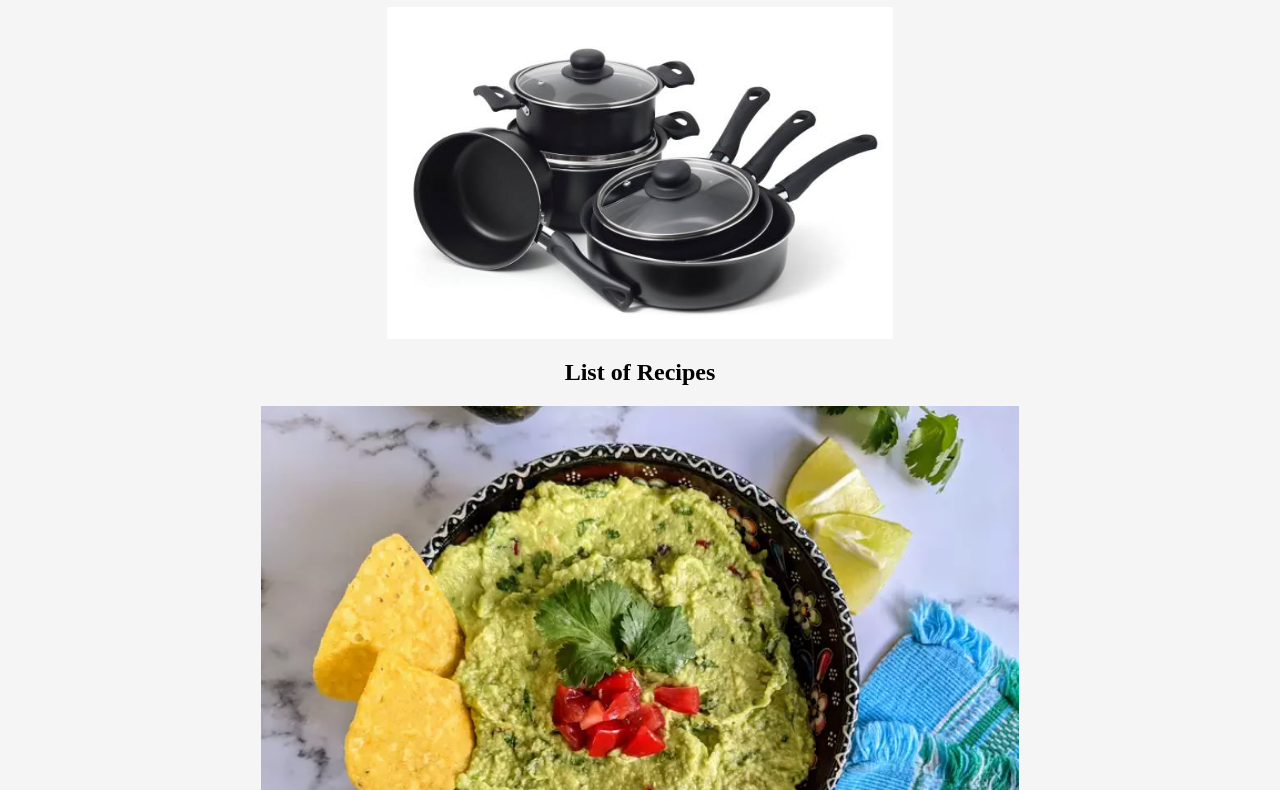
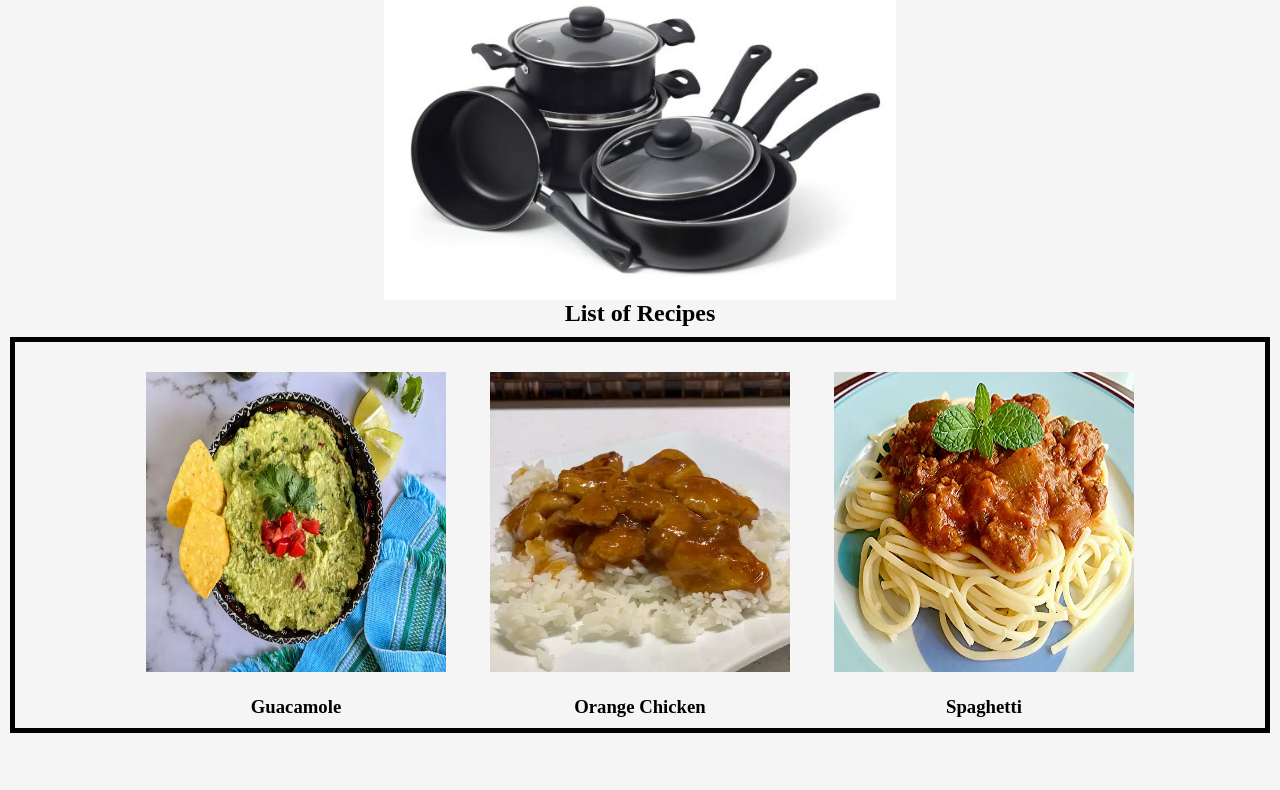
Before and after one commit to iambubbaq/odin_recipes, a plain HTML site: page index.html in a window 1280 px wide. Shown: the part 73-863 px from the top of the page. After the commit the page ends 816 px from the top, so only its background shows below. Drawn offline with Linux system fonts and the light colour scheme.

Commit message:
Add in-line recipe icons and borders

```diff
--- a/index.html
+++ b/index.html
@@ -11,12 +11,17 @@
         <h1>Odin Recipes</h1>
         <img class="title_img" src="images/pots_and_pans.jpg" alt="image of black pots and pans">
         <h2>List of Recipes</h2>
-        <a href="recipes/guacamole.html"><img class="select_recipe" src="images/guacamole.jpg" alt="Image of fresh Guacamole in a bowl"></a>
-        <h3><a class="recipe_link" href="recipes/guacamole.html">Guacamole</a></h3>
-        <a href="recipes/orange_chicken.html"><img class="select_recipe" src="images/orange_chicken.jpg" alt="Image of orange chicken over rice on a white plate"></a>
-        <h3><a class="recipe_link" href="recipes/orange_chicken.html">Orange Chicken</a></h3>
-        <a href="recipes/spaghetti.html"><img class="select_recipe" src="images/spaghetti.jpg" alt="Image of spaghetti with tomato sauce topped with basil leaf on a light blue plate"></a>
-        <h3><a class="recipe_link" href="recipes/spaghetti.html">Spaghetti</a></h3>
+        <ul class="select_recipe">
+            <li><a href="recipes/guacamole.html"><img class="select_recipe" src="images/guacamole.jpg" alt="Image of fresh Guacamole in a bowl"></a>
+                <h3><a class="recipe_link" href="recipes/guacamole.html">Guacamole</a></h3>
+            </li>
+            <li><a href="recipes/orange_chicken.html"><img class="select_recipe" src="images/orange_chicken.jpg" alt="Image of orange chicken over rice on a white plate"></a>
+                <h3><a class="recipe_link" href="recipes/orange_chicken.html">Orange Chicken</a></h3>
+            </li>
+            <li><a href="recipes/spaghetti.html"><img class="select_recipe" src="images/spaghetti.jpg" alt="Image of spaghetti with tomato sauce topped with basil leaf on a light blue plate"></a>
+                <h3><a class="recipe_link" href="recipes/spaghetti.html">Spaghetti</a></h3>
+            </li>
+        </ul>
 
     </body>
 </html>
--- a/style.css
+++ b/style.css
@@ -1,3 +1,8 @@
+* {
+    margin: 0px;
+    padding: 0px;
+}
+
 body {
     background-color: whitesmoke;
 }
@@ -17,10 +22,23 @@ h3
 }
 
 .select_recipe {
-    display: block;
-    margin-left: auto;
-    margin-right: auto;
-    width: 60%;
+    border-color: black;
+    border: 5px;
+    border-style: solid;
+    margin: 10px;
+    padding: 10px;
+    text-align: center;
+}
+.select_recipe li {
+    display: inline-block;
+    list-style: none;
+    vertical-align: top;
+}
+
+.select_recipe img {
+    height: 300px;
+    width: 300px;
+    border: 0px;
 }
 
 .recipe_link {
```
